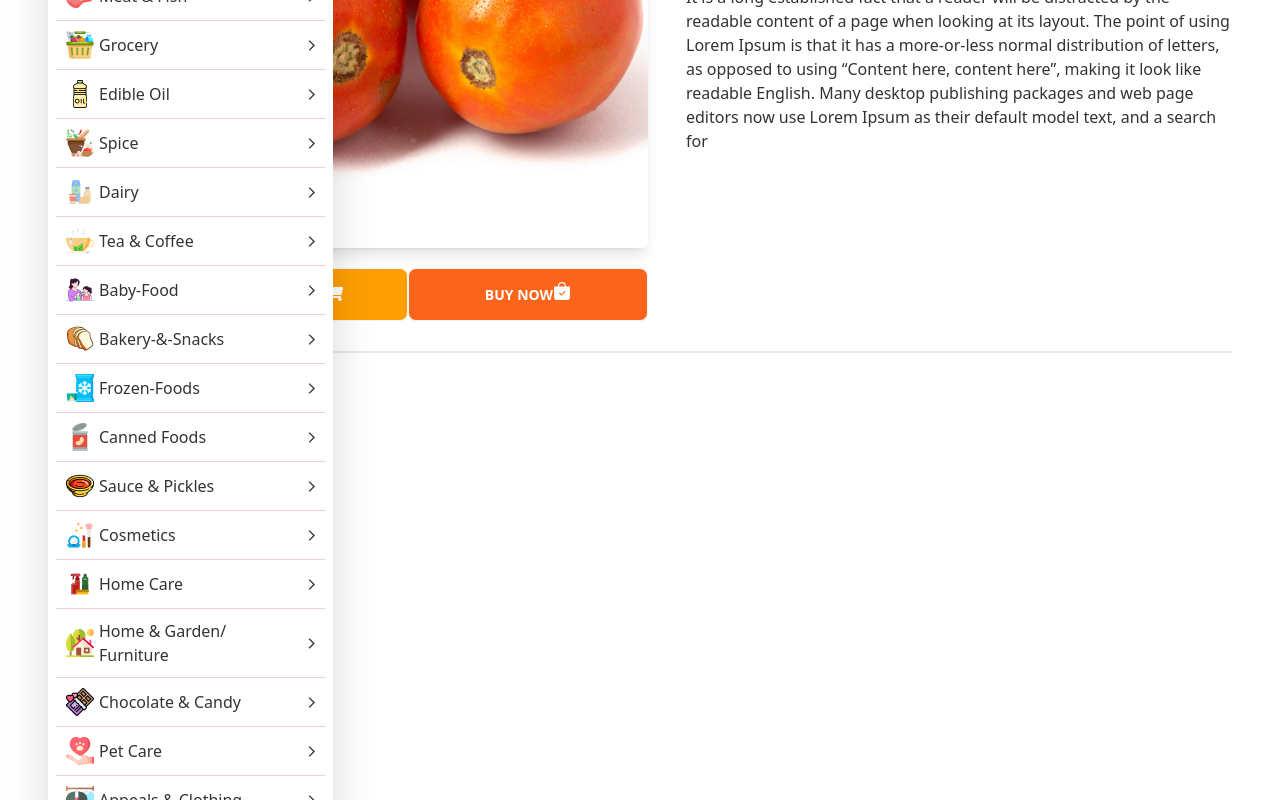
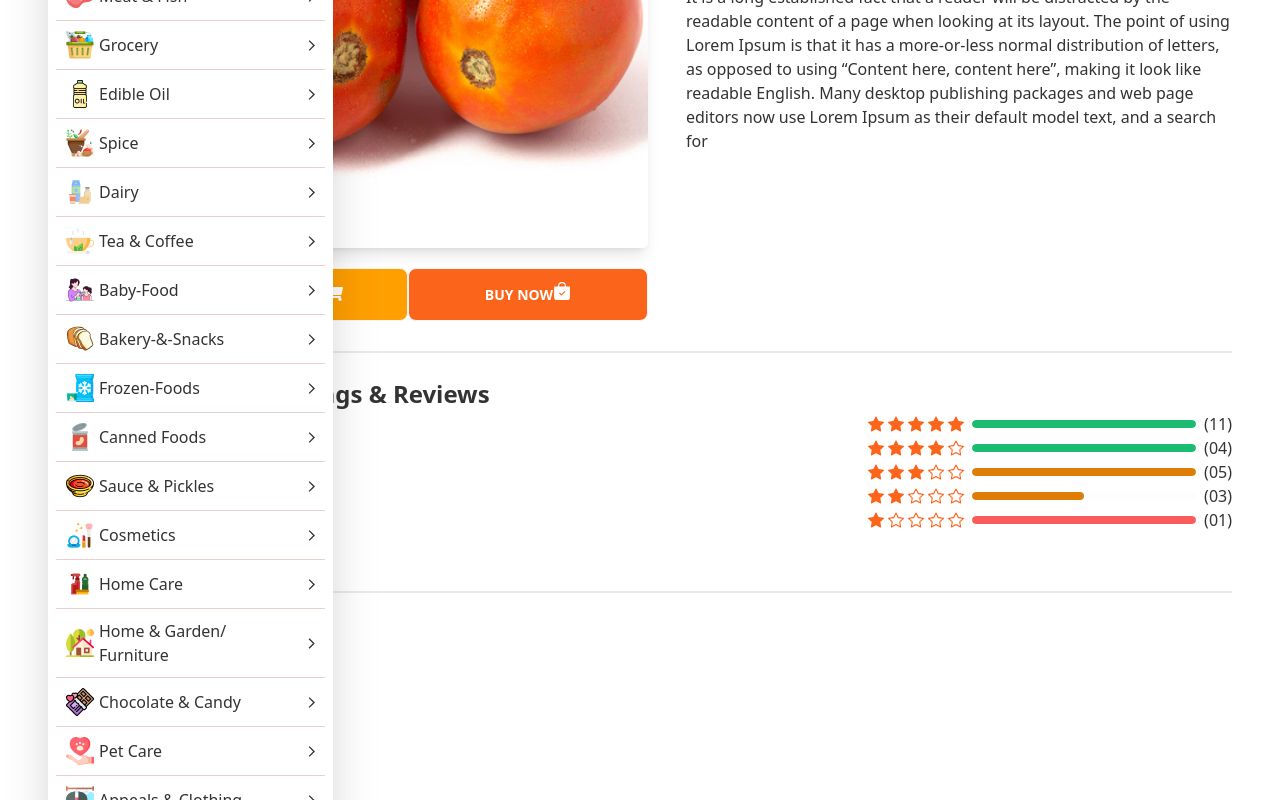
Before and after one commit to kowsar-mahmud-remon/Frontend-2, a Next.js app: page /productpage in a window 1280 px wide. Shown: the part 458-1258 px from the top of the page. Built offline with nearby package versions, Linux system fonts and the light colour scheme.

Commit message:
rating section completed

```diff
--- a/pages/productpage/index.js
+++ b/pages/productpage/index.js
@@ -82,8 +82,81 @@ const index = () => {
                 </div>
                 <div className="divider text-[#686868] text-lg"></div>
                 <div className="">
+                    <h5 className="text-[24px] font-semibold">Customer Product Ratings & Reviews</h5>
+                    <div className="flex justify-between">
+                        <div className="">
+                            <p className="text-[84px]">4.0 <span className="text-[44px]">(24)</span></p>
+                            <div className="flex gap-5">
+                                <div className="flex items-center text-3xl gap-1">
+                                    <BsFillStarFill className="text-[#FB641B]" />
+                                    <BsFillStarFill className="text-[#FB641B]" />
+                                    <BsFillStarFill className="text-[#FB641B]" />
+                                    <BsFillStarFill className="text-[#FB641B]" />
+                                    <BsStar className="text-[#FB641B]" />
+                                </div>
+                            </div>
+                        </div>
+                        <div className="">
+                            <div className="flex gap-2 justify-center items-center">
+                                <div className="flex items-center gap-1">
+                                    <BsFillStarFill className="text-[#FB641B]" />
+                                    <BsFillStarFill className="text-[#FB641B]" />
+                                    <BsFillStarFill className="text-[#FB641B]" />
+                                    <BsFillStarFill className="text-[#FB641B]" />
+                                    <BsFillStarFill className="text-[#FB641B]" />
+                                </div>
+                                <progress className="progress progress-success w-56" value="100" max="100"></progress>
+                                <span>(11)</span>
+                            </div>
+                            <div className="flex gap-2 justify-center items-center">
+                                <div className="flex items-center gap-1">
+                                    <BsFillStarFill className="text-[#FB641B]" />
+                                    <BsFillStarFill className="text-[#FB641B]" />
+                                    <BsFillStarFill className="text-[#FB641B]" />
+                                    <BsFillStarFill className="text-[#FB641B]" />
+                                    <BsStar className="text-[#FB641B]" />
+                                </div>
+                                <progress className="progress progress-success w-56" value="100" max="100"></progress>
+                                <span>(04)</span>
+                            </div>
+                            <div className="flex gap-2 justify-center items-center">
+                                <div className="flex items-center gap-1">
+                                    <BsFillStarFill className="text-[#FB641B]" />
+                                    <BsFillStarFill className="text-[#FB641B]" />
+                                    <BsFillStarFill className="text-[#FB641B]" />
+                                    <BsStar className="text-[#FB641B]" />
+                                    <BsStar className="text-[#FB641B]" />
+                                </div>
+                                <progress className="progress progress-warning w-56" value="100" max="100"></progress>
+                                <span>(05)</span>
+                            </div>
+                            <div className="flex gap-2 justify-center items-center">
+                                <div className="flex items-center gap-1">
+                                    <BsFillStarFill className="text-[#FB641B]" />
+                                    <BsFillStarFill className="text-[#FB641B]" />
+                                    <BsStar className="text-[#FB641B]" />
+                                    <BsStar className="text-[#FB641B]" />
+                                    <BsStar className="text-[#FB641B]" />
+                                </div>
+                                <progress className="progress progress-warning w-56" value="50" max="100"></progress>
+                                <span>(03)</span>
+                            </div>
+                            <div className="flex gap-2 justify-center items-center">
+                                <div className="flex items-center gap-1">
+                                    <BsFillStarFill className="text-[#FB641B]" />
+                                    <BsStar className="text-[#FB641B]" />
+                                    <BsStar className="text-[#FB641B]" />
+                                    <BsStar className="text-[#FB641B]" />
+                                    <BsStar className="text-[#FB641B]" />
+                                </div>
+                                <progress className="progress progress-error w-56" value="100" max="100"></progress>
+                                <span>(01)</span>
+                            </div>
+                        </div>
+                    </div>
+                </div>
+                <div className="divider text-[#686868] text-lg"></div>
 
-                </div>
             </NavicationWithSideNavLayout>
 
             {/* </NavicationLayout> */}
```
